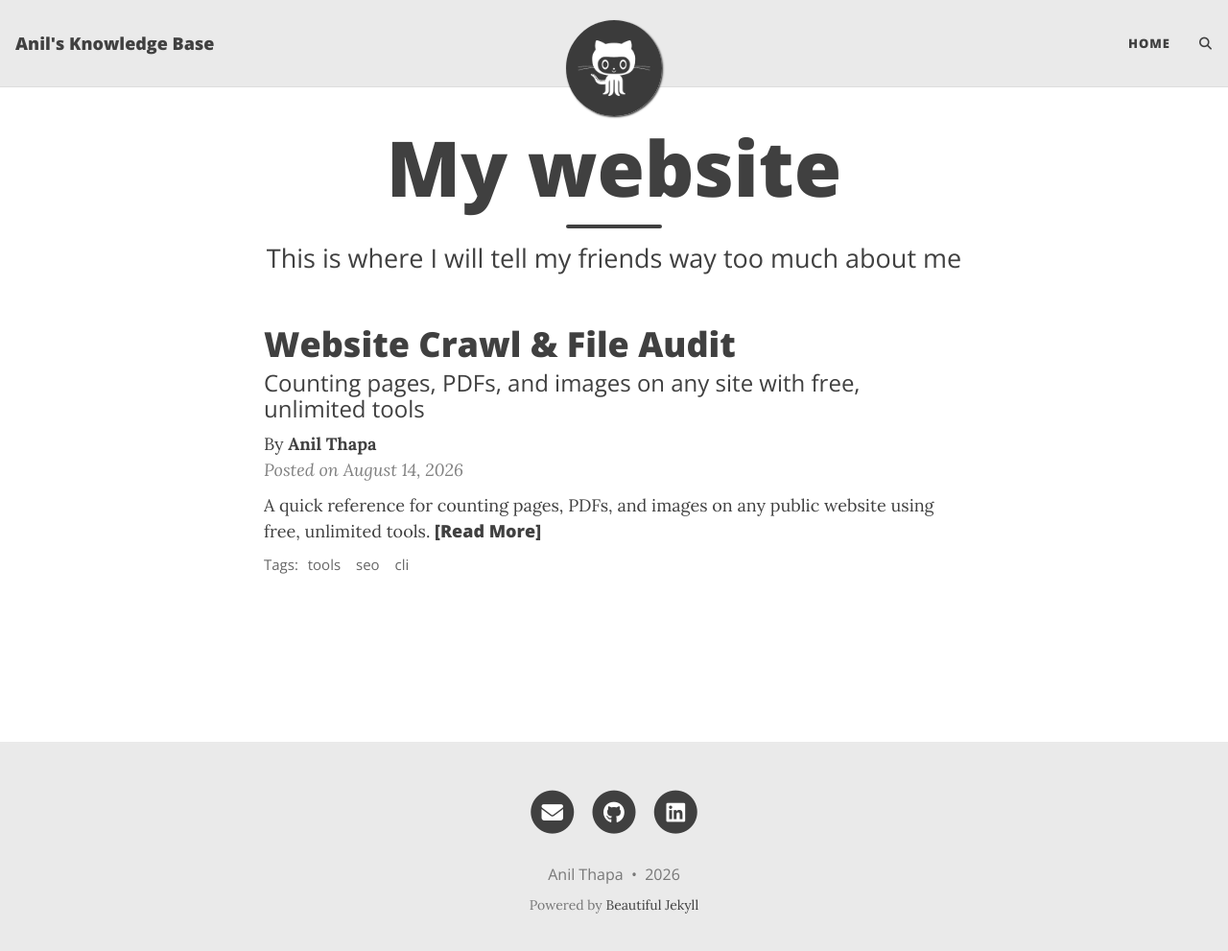
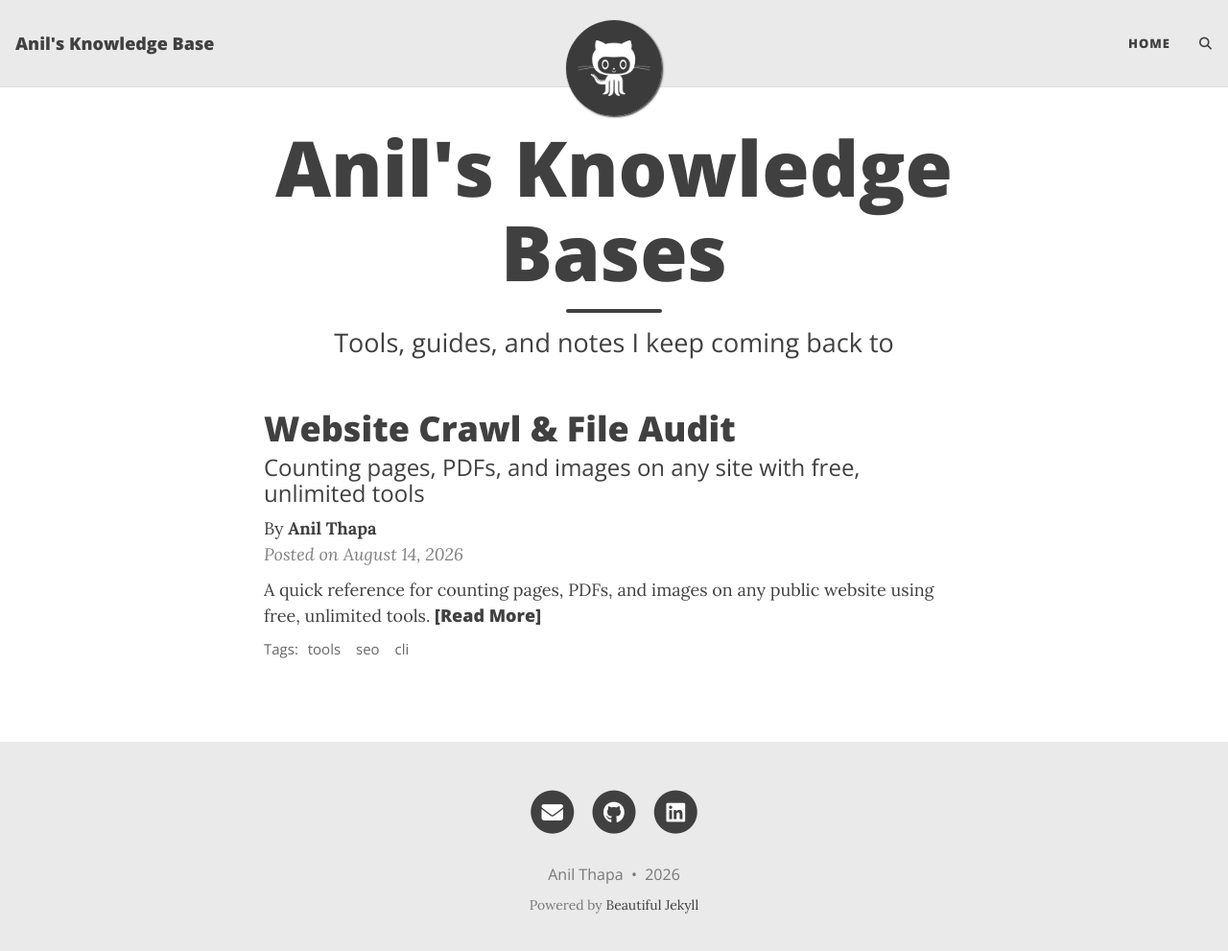
Before and after one commit to athapa07/knowledge-base.github.io, a Jekyll site: the page built from index.html, in a window 1280 px wide and 1004 px high. Shown: the top 991 px of the window at 96% size. Built offline with Jekyll 4.4.1, drawn with Linux system fonts in a browser that asks for light colours; the list of posts is cut into pages by our own code; comment, search, counter and statistics services are not loaded.

Commit message:
Index page

```diff
--- a/index.html
+++ b/index.html
@@ -1,5 +1,5 @@
 ---
 layout: home
-title: My website
-subtitle: This is where I will tell my friends way too much about me
+title: Anil's Knowledge Bases
+subtitle: Tools, guides, and notes I keep coming back to
 ---
```
